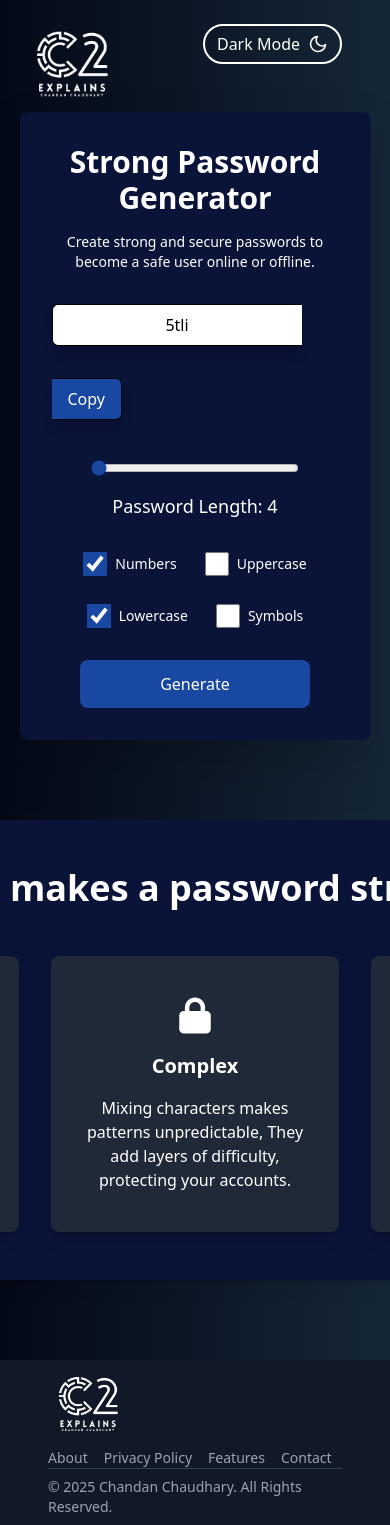
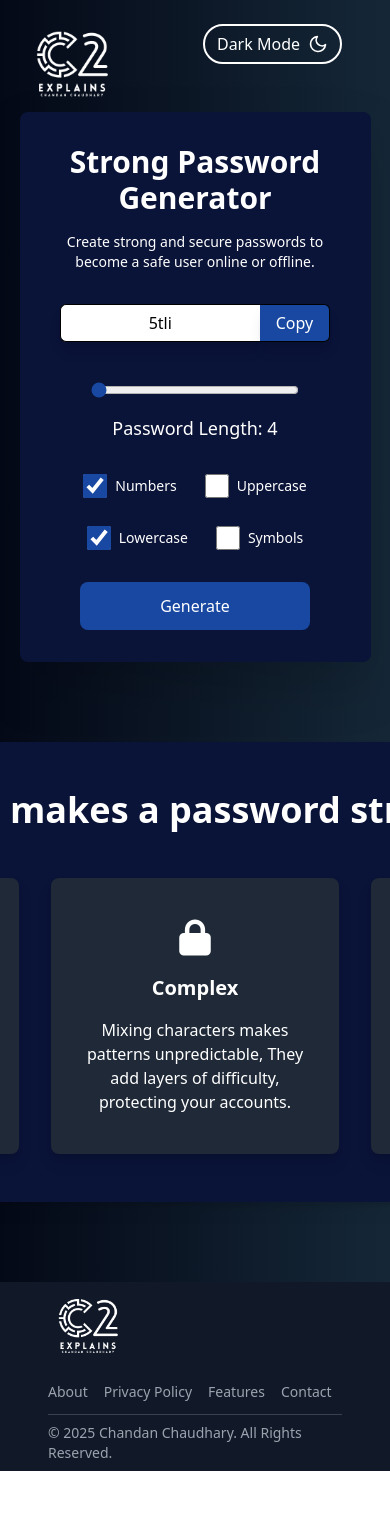
Before and after one commit to Chandan-Badge/strong-password-generator, a React (Vite) app: page / in a window 390 px wide. Shown: the top 1525 px of the page. After the commit the page ends 1471 px from the top, so only its background shows below. Built offline with nearby package versions, Linux system fonts and the light colour scheme.

Commit message:
Fixing Media Query

```diff
--- a/src/components/Password-Generator.jsx
+++ b/src/components/Password-Generator.jsx
@@ -55,17 +55,17 @@ function PasswordGenerator() {
     }, [length, numberAllowed, smallLetterAllowed, capitalLetterAllowed, charAllowed, generator]);
 
     return (
-            <div className="w-[90vw] lg:w-[50vw] px-8 md:px-12 py-8 mt-28 flex flex-col items-center bg-[#fff1e6] dark:bg-[#0a1338] rounded-lg drop-shadow-2xl z-10 groupdrop-shadow-[0_0px_30px_rgba(59,130,246,0.6)]">
+            <div className="w-[90vw] sm:w-max px-8 md:px-12 py-8 mt-28 flex flex-col items-center bg-[#fff1e6] dark:bg-[#0a1338] rounded-lg drop-shadow-2xl z-10 groupdrop-shadow-[0_0px_30px_rgba(59,130,246,0.6)]">
                 <h1 className="text-3xl md:text-5xl font-bold text-center">Strong Password Generator</h1>
                 <p className="my-4 text-sm md:text-base flex-wrap text-center">Create strong and secure passwords to become a safe user online or offline.</p>
 
                 {/* Inp area */}
                 <div className="">
                     <input type="text" value={password} placeholder="password" readOnly ref={passwardRef}
-                    className="w-[250px] md:w-[350px] text-black bg-white py-2 px-3 my-4 rounded-s-md border-y-[1.5px] border-s-[1.5px] border-black shadow-lg text-center outline-none" />
+                    className="w-[200px] sm:w-[250px] md:w-[350px] text-black bg-white py-[6px] sm:py-2 px-3 my-4 rounded-s-md border-y-[1.5px] border-s-[1.5px] border-black shadow-lg text-center outline-none" />
 
                     <button onClick={copyPassword}
-                    className="bg-[#1848a1] hover:bg-[#182fa1] transition-all duration-150 ease-in-out text-[#fff] py-2 px-4 my-4 rounded-e-md border-y-[1.5px] border-e-[1.5px] border-black shadow-lg">Copy</button>
+                    className="bg-[#1848a1] hover:bg-[#182fa1] transition-all duration-150 ease-in-out text-[#fff] py-[6px] sm:py-2 px-4 my-4 rounded-e-md border-y-[1.5px] border-e-[1.5px] border-black shadow-lg">Copy</button>
                 </div>
 
                 {/* Range */}
--- a/src/components/footer.jsx
+++ b/src/components/footer.jsx
@@ -9,7 +9,7 @@ function Footer() {
                     <a href="#" class="flex items-center my-1">
                         <img src={logo} class="h-20" alt="Logo" />
                     </a>
-                    <ul class="flex flex-wrap items-center text-sm font-medium text-gray-100 dark:text-gray-400">
+                    <ul class="flex flex-wrap items-center text-sm font-medium text-gray-100 dark:text-gray-400 py-3">
                         <li>
                             <a href="#" class="hover:underline me-4 md:me-6">About</a>
                         </li>
```
